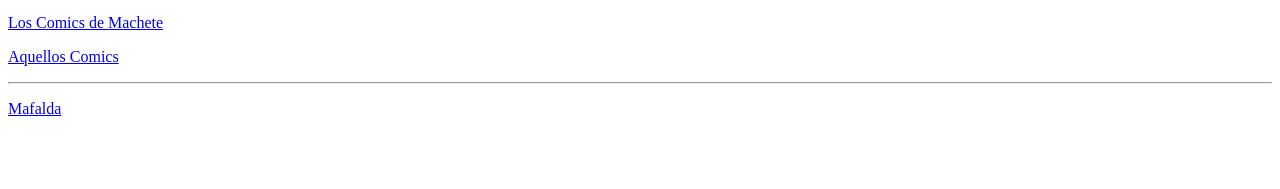
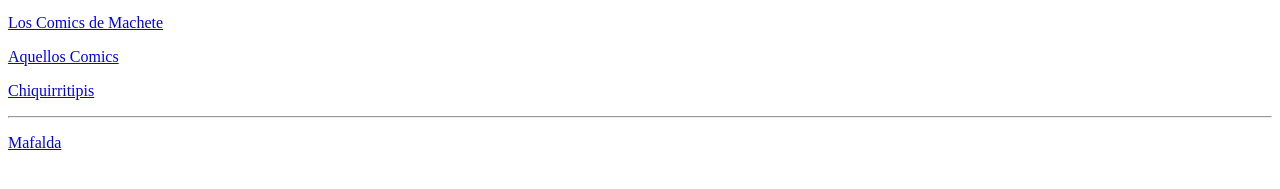
Before and after one commit to azcomix/es, a plain HTML site: page index.html in a window 1280 px wide. Shown: the part 403-592 px from the top of the page. Drawn offline with Linux system fonts and the light colour scheme.

Commit message:
Update index.html

```diff
--- a/index.html
+++ b/index.html
@@ -12,6 +12,7 @@
     <p><a href="http://dennis-martin.blogspot.com" target='_blank'>Dennis Martin</a>
     <p><a href="http://loscomicsdemachete.blogspot.com" target='_blank'>Los Comics de Machete</a>
     <p><a href="https://aquelloscomics.blogspot.com" target='_blank'>Aquellos Comics</a>
+    <p><a href="http://chiquirritipis.blogspot.com" target='_blank'>Chiquirritipis</a>
     <hr>
     <p><a href="http://comix.altervista.org/alpha/Mafalda/" target='_blank'>Mafalda</a>
 
```
